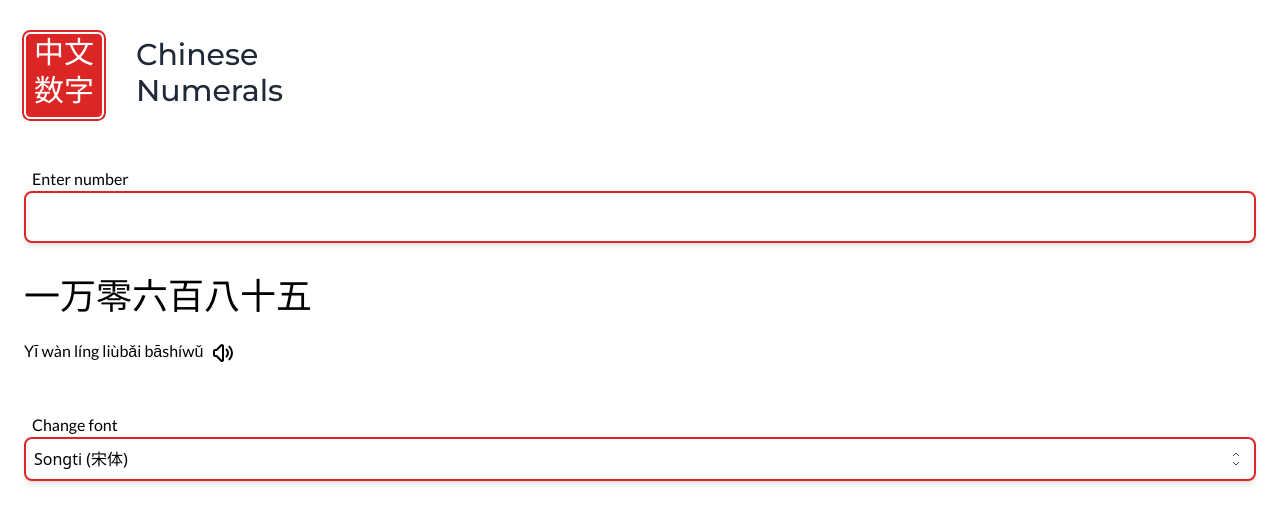
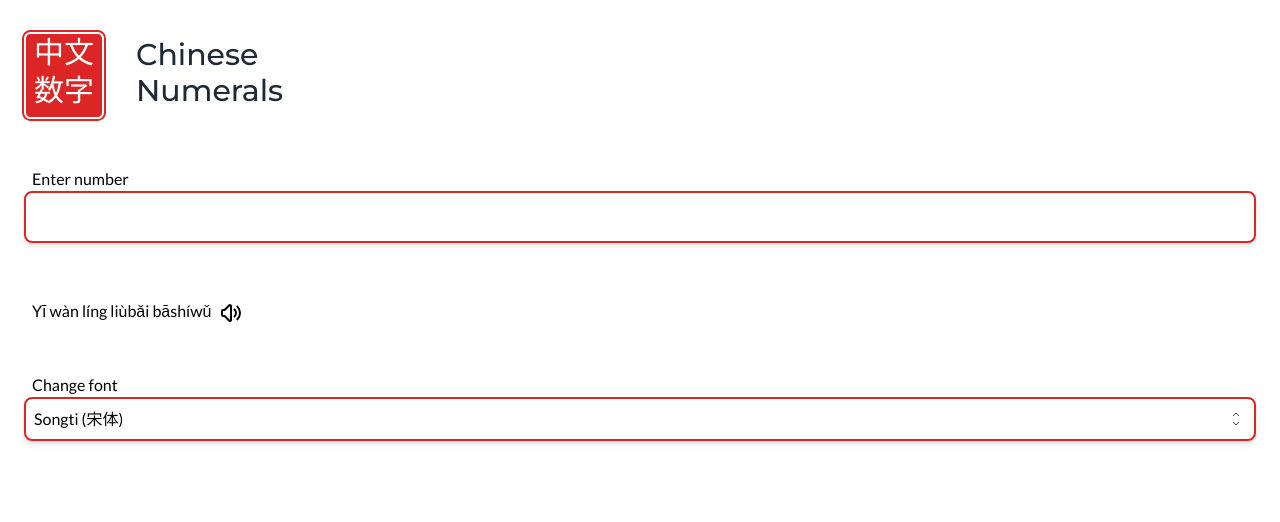
Before and after one commit to mornir/chinese-numerals, a Vue app: page / in a window 1280 px wide. Shown: the top 522 px of the page. Built offline with nearby package versions, Linux system fonts and the light colour scheme; a web font is replaced by a local one.

Commit message:
Add tochinesenumerals function

```diff
--- a/package.json
+++ b/package.json
@@ -7,6 +7,7 @@
   },
   "dependencies": {
     "@headlessui/vue": "^0.2.0",
+    "to-chinese-numerals": "^1.0.0",
     "vue": "^3.0.5"
   },
   "devDependencies": {
--- a/src/components/ChineseNumerals.vue
+++ b/src/components/ChineseNumerals.vue
@@ -5,10 +5,11 @@
       type="text"
       name="numeral"
       id="numeral"
+      v-model="arabicNumerals"
       class="w-full px-2 py-2 mb-8 text-2xl font-medium border-2 rounded-lg shadow-md border-primary focus:outline-none focus:bg-red-100"
     />
-    <p class="mb-6 text-4xl">一万零六百八十五</p>
-    <p>
+    <p class="mb-6 ml-2 text-4xl">{{ chineseNumerals }}</p>
+    <p class="ml-2">
       <span>Yī wàn líng liùbǎi bāshíwǔ</span>
       <svg
         xmlns="http://www.w3.org/2000/svg"
@@ -28,7 +29,22 @@
 </template>
 
 <script>
+import toChineseNumerals from 'to-chinese-numerals'
+
 export default {
   name: 'ChineseNumerals',
+  data() {
+    return {
+      arabicNumerals: '',
+    }
+  },
+  computed: {
+    chineseNumerals() {
+      if (!this.arabicNumerals.trim()) return
+      const num = parseFloat(this.arabicNumerals)
+      console.log(num)
+      return toChineseNumerals(num)
+    },
+  },
 }
 </script>
--- a/tailwind.config.js
+++ b/tailwind.config.js
@@ -2,6 +2,9 @@ module.exports = {
   purge: ['./index.html', './src/**/*.{vue,js,ts,jsx,tsx}'],
   darkMode: false, // or 'media' or 'class'
   theme: {
+    fontFamily: {
+      body: ['Lato', 'sans-serif'],
+    },
     extend: {
       colors: {
         primary: '#DC2626',
```
Also changed, not shown: 1 other file (tests, documents, lock files or other folders).
